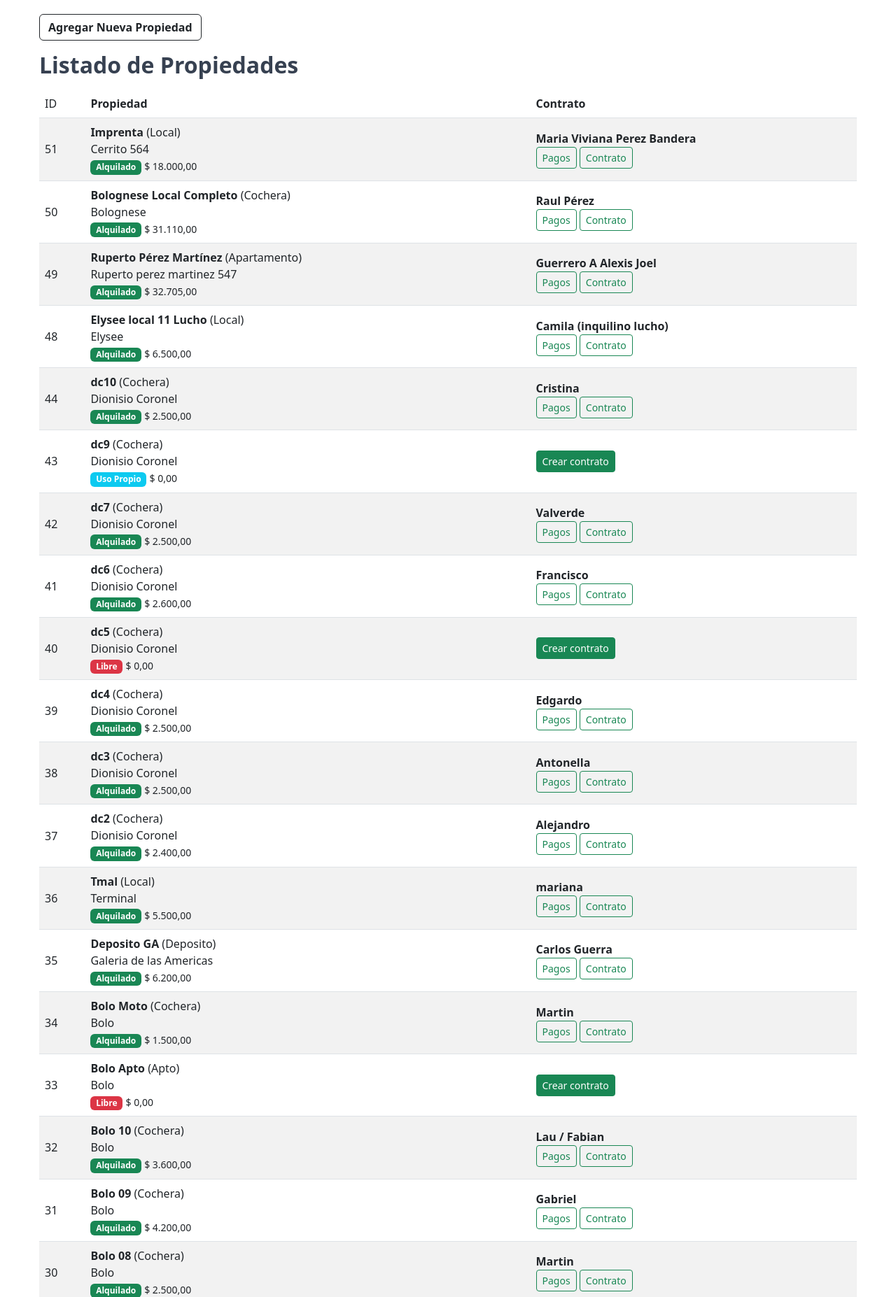
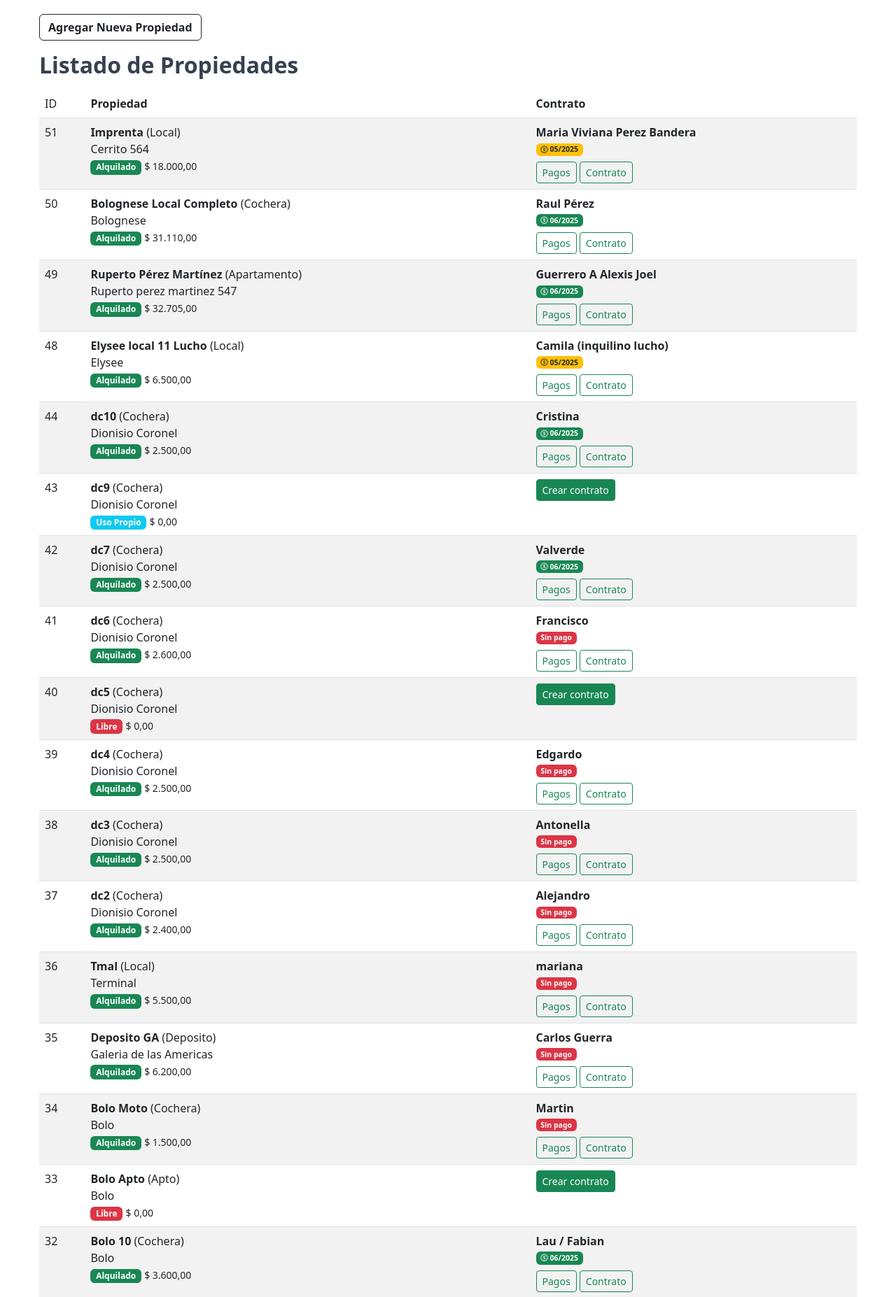
Before and after one commit to luchopb/rentflow, a PHP site: page /propiedades.php in a window 1280 px wide. Shown: the part 226-2080 px from the top of the page at 70% size. Run offline with PHP 8.4, Linux system fonts and the light colour scheme; a user stored in the database is signed in; data comes from the database, SQL or seed files in the repository.

Commit message:
Ajustes pagina propiedades

```diff
--- a/rentflow_mini/propiedades.php
+++ b/rentflow_mini/propiedades.php
@@ -163,7 +163,8 @@ function estado_label($e)
 // Consulta con búsqueda
 $busqueda = clean_input($_GET['search'] ?? '');
 $params = [];
-$sql = "SELECT p.*, c.id AS contrato_id, i.nombre AS inquilino_nombre, i.id AS inquilino_id
+$sql = "SELECT p.*, c.id AS contrato_id, i.nombre AS inquilino_nombre, i.id AS inquilino_id,
+        (SELECT MAX(periodo) FROM pagos WHERE contrato_id = c.id AND concepto = 'Pago mensual') AS fecha_ultimo_pago
         FROM propiedades p
         LEFT JOIN contratos c ON c.propiedad_id = p.id
           AND c.estado = 'activo'
@@ -178,7 +179,6 @@ $sql .= " ORDER BY p.id DESC";
 $stmt = $pdo->prepare($sql);
 $stmt->execute($params);
 $propiedades = $stmt->fetchAll();
-
 
 include 'includes/header_nav.php';
 
@@ -422,7 +422,7 @@ include 'includes/header_nav.php';
       <p>No hay propiedades registradas.</p>
     <?php else: ?>
       <div class="table-responsive">
-        <table class="table align-middle table-striped">
+        <table class="table table-striped">
           <thead>
             <tr>
               <td>ID</td>
@@ -446,13 +446,27 @@ include 'includes/header_nav.php';
                   <?php if ($p['contrato_id'] && $p['inquilino_nombre']): ?>
                     <a href="inquilinos.php?edit=<?= intval($p['inquilino_id']) ?>" class="text-decoration-none text-dark">
                       <b><?= htmlspecialchars($p['inquilino_nombre']) ?></b>
-                    </a><br>
-                    <a href="pagos.php?contrato_id=<?= intval($p['contrato_id']) ?>" class="btn btn-sm btn-outline-success">
-                      Pagos
                     </a>
-                    <a href="contratos.php?edit=<?= intval($p['contrato_id']) ?>" class="btn btn-sm btn-outline-success">
-                      Contrato
-                    </a>
+                    <small class="d-block">
+                      <?php if($p['fecha_ultimo_pago']): ?>
+                        <?php
+                          $ultimo_pago = date('m/Y', strtotime($p['fecha_ultimo_pago']));
+                          $periodo_actual = date('m/Y');
+                          $badge_class = ($ultimo_pago === $periodo_actual) ? 'bg-success' : 'bg-warning text-dark';
+                        ?>
+                        <span class="badge <?= $badge_class ?>"><i class="bi bi-coin"></i> <?= $ultimo_pago ?></span>
+                      <?php else: ?>
+                        <span class="badge bg-danger">Sin pago</span>
+                      <?php endif; ?>
+                    </small>
+                    <div class="text-nowrap mt-2">
+                      <a href="pagos.php?contrato_id=<?= intval($p['contrato_id']) ?>" class="btn btn-sm btn-outline-success">
+                        Pagos
+                      </a>
+                      <a href="contratos.php?edit=<?= intval($p['contrato_id']) ?>" class="btn btn-sm btn-outline-success">
+                        Contrato
+                      </a>
+                    </div>
                   <?php else: ?>
                     <a href="contratos.php?propiedad_id=<?= intval($p['id']) ?>" class="btn btn-success btn-sm" style="white-space: nowrap;">Crear contrato</a>
                   <?php endif; ?>
```
